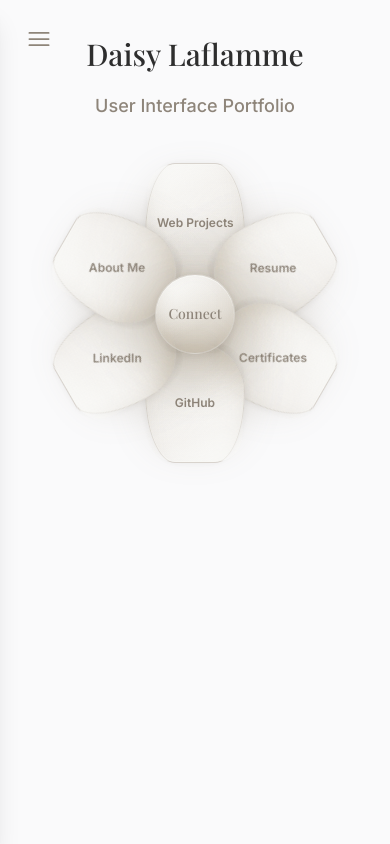
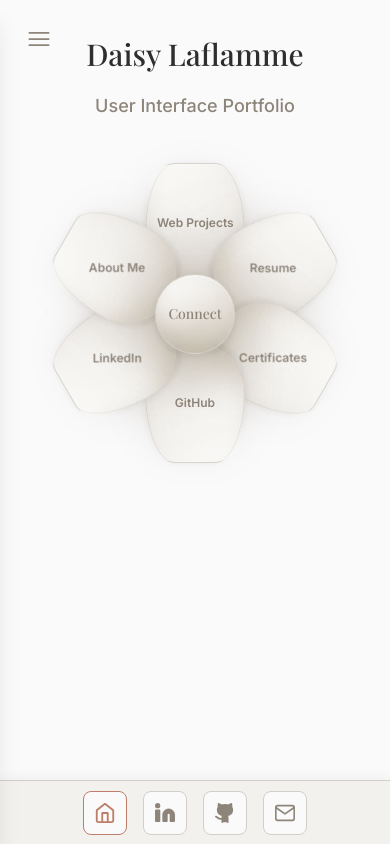
Before and after one commit to daisylaflamme/portfolio-nextjs, a Next.js app: page / in a window 390 px wide. Built offline with nearby package versions, Linux system fonts and the light colour scheme.

Commit message:
adding footer and dock

```diff
--- /dev/null
+++ b/src/app/Dock.js
@@ -0,0 +1,62 @@
+"use client";
+
+import Link from "next/link";
+import { usePathname } from "next/navigation";
+
+// Same as desktop footer: Home first, then LinkedIn, GitHub, Email (same links and icons as contact page)
+const DOCK_ITEMS = [
+  { label: "Home", href: "/", external: false, icon: "home" },
+  { label: "LinkedIn", href: "https://www.linkedin.com/in/desislavalaflamme/", external: true, icon: "/icons/contact-linkedin.svg" },
+  { label: "GitHub", href: "https://github.com/daisylaflamme", external: true, icon: "/icons/contact-github.svg" },
+  { label: "Email", href: "mailto:laflammedaisy@gmail.com", external: true, icon: "/icons/contact-email.svg" },
+];
+
+// Same box style as Footer.js
+const ICON_BOX_CLASS =
+  "flex items-center justify-center w-11 h-11 rounded-lg border border-[var(--color-petal-border)] bg-[var(--color-primary-bg)] text-[var(--color-font-secondary)] hover:bg-[var(--color-center-circle)] hover:border-[var(--color-center-circle)] transition-colors focus:outline-none focus:ring-2 focus:ring-[var(--color-shadow-accent)] focus:ring-offset-2 focus:ring-offset-[var(--color-petal-bg)]";
+
+function HomeIcon({ className }) {
+  return (
+    <svg xmlns="http://www.w3.org/2000/svg" viewBox="0 0 24 24" fill="none" stroke="currentColor" strokeWidth="2" strokeLinecap="round" strokeLinejoin="round" className={className} aria-hidden>
+      <path d="M3 9l9-7 9 7v11a2 2 0 0 1-2 2H5a2 2 0 0 1-2-2z" />
+      <polyline points="9 22 9 12 15 12 15 22" />
+    </svg>
+  );
+}
+
+export default function Dock() {
+  const pathname = usePathname();
+
+  return (
+    <nav
+      className="dock lg:hidden fixed bottom-0 left-0 right-0 z-30 font-inter border-t border-[var(--color-petal-border)] bg-[var(--color-petal-bg)] text-[var(--color-font-primary)] shadow-[0_-2px_12px_rgba(46,46,46,0.06)] safe-area-pb"
+      aria-label="Quick links"
+    >
+      <div className="flex flex-row flex-nowrap justify-center items-center gap-4 sm:gap-6 py-4 sm:py-6 px-3 sm:px-4 max-w-lg mx-auto">
+        {DOCK_ITEMS.map((item) => {
+          const isActive = !item.external && pathname === (item.href === "/" ? "/" : item.href);
+          const boxClass = `${ICON_BOX_CLASS} ${isActive ? "!border-[var(--color-shadow-accent)] text-[var(--color-shadow-accent)]" : ""}`;
+          const iconContent =
+            item.icon === "home" ? (
+              <HomeIcon className="w-[22px] h-[22px] shrink-0" />
+            ) : (
+              <img src={item.icon} alt="" width={22} height={22} className="shrink-0" />
+            );
+          const content = <span className={boxClass}>{iconContent}</span>;
+          if (item.external) {
+            return (
+              <a key={item.label} href={item.href} target="_blank" rel="noopener noreferrer" aria-label={item.label}>
+                {content}
+              </a>
+            );
+          }
+          return (
+            <Link key={item.label} href={item.href} aria-label={item.label} aria-current={isActive ? "page" : undefined}>
+              {content}
+            </Link>
+          );
+        })}
+      </div>
+    </nav>
+  );
+}
--- /dev/null
+++ b/src/app/Footer.js
@@ -0,0 +1,30 @@
+"use client";
+
+// Reuse same links and icon paths as contact page
+const FOOTER_LINKS = [
+  { label: "LinkedIn", href: "https://www.linkedin.com/in/desislavalaflamme/", icon: "/icons/contact-linkedin.svg" },
+  { label: "GitHub", href: "https://github.com/daisylaflamme", icon: "/icons/contact-github.svg" },
+  { label: "Email", href: "mailto:laflammedaisy@gmail.com", icon: "/icons/contact-email.svg" },
+];
+
+export default function Footer() {
+  return (
+    <footer
+      className="hidden lg:flex flex-shrink-0 justify-center items-center gap-6 py-6 border-t border-[var(--color-petal-border)] bg-[var(--color-petal-bg)] text-[var(--color-font-primary)] font-inter"
+      aria-label="Connect"
+    >
+      {FOOTER_LINKS.map((item) => (
+        <a
+          key={item.label}
+          href={item.href}
+          target={item.href.startsWith("mailto:") ? undefined : "_blank"}
+          rel={item.href.startsWith("mailto:") ? undefined : "noopener noreferrer"}
+          className="flex items-center justify-center w-11 h-11 rounded-lg border border-[var(--color-petal-border)] bg-[var(--color-primary-bg)] text-[var(--color-font-secondary)] hover:bg-[var(--color-center-circle)] hover:border-[var(--color-center-circle)] transition-colors focus:outline-none focus:ring-2 focus:ring-[var(--color-shadow-accent)] focus:ring-offset-2 focus:ring-offset-[var(--color-petal-bg)]"
+          aria-label={item.label}
+        >
+          <img src={item.icon} alt="" width={22} height={22} className="shrink-0" />
+        </a>
+      ))}
+    </footer>
+  );
+}
--- a/src/app/globals.css
+++ b/src/app/globals.css
@@ -96,6 +96,18 @@
 .project-modal-backdrop {
   backdrop-filter: blur(var(--blur)) saturate(160%);
   -webkit-backdrop-filter: blur(var(--blur)) saturate(160%);
+}
+
+/* Dock – bottom nav with site theme (daisyUI dock-style) */
+.dock .dock-item.dock-active .dock-icon {
+  background-color: var(--color-shadow-accent);
+  color: white;
+}
+.dock .dock-item.dock-active .dock-label {
+  color: var(--color-shadow-accent);
+}
+.dock .safe-area-pb {
+  padding-bottom: env(safe-area-inset-bottom, 0);
 }
 
 body {
--- a/src/app/layout.js
+++ b/src/app/layout.js
@@ -1,6 +1,14 @@
 import "./globals.css";
 import Header from "./Header";
 import NavMenu from "./NavMenu";
+import Dock from "./Dock";
+import Footer from "./Footer";
+
+export const viewport = {
+  width: "device-width",
+  initialScale: 1,
+  viewportFit: "cover",
+};
 
 export const metadata = {
   title: "Daisy Laflamme | Senior UI & Front-End Engineer Portfolio",
@@ -13,10 +21,14 @@ export const metadata = {
 export default function RootLayout({ children }) {
   return (
     <html lang="en">
-      <body className="font-inter">
+      <body className="font-inter pb-20 lg:pb-0 flex flex-col min-h-screen">
         <Header />
         <NavMenu />
-        {children}
+        <div className="flex-1 flex flex-col">
+          {children}
+        </div>
+        <Dock />
+        <Footer />
       </body>
     </html>
   );
```
